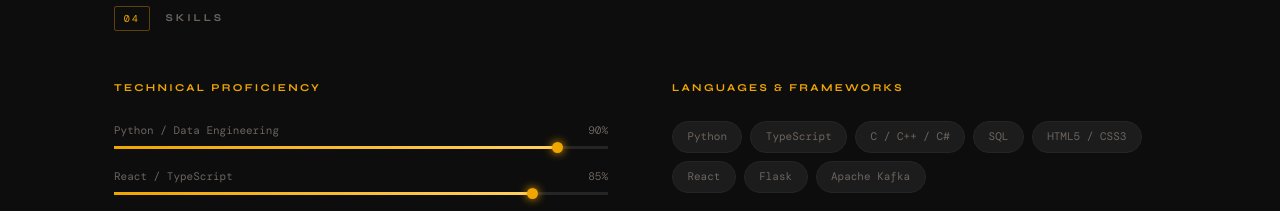
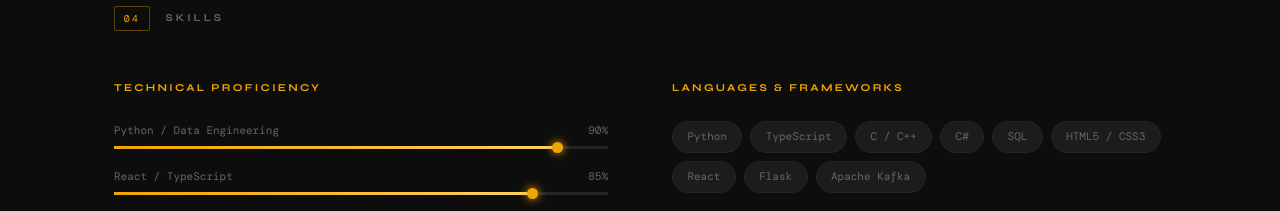
Before and after one commit to jinnping/resume_jinping, a plain HTML site: page resume_clean.html in a window 1280 px wide. Shown: the part 2860-3071 px from the top of the page. Drawn offline with nearby package versions, Linux system fonts and the light colour scheme; a web font is replaced by a local one.

Commit message:
seperate

```diff
--- a/resume_clean.html
+++ b/resume_clean.html
@@ -308,7 +308,8 @@
           <div class="pill-cloud" style="margin-bottom: 2.5rem">
             <span class="pill">Python</span>
             <span class="pill">TypeScript</span>
-            <span class="pill">C / C++ / C#</span>
+            <span class="pill">C / C++</span>
+            <span class="pill">C#</span>
             <span class="pill">SQL</span>
             <span class="pill">HTML5 / CSS3</span>
             <span class="pill">React</span>
```
